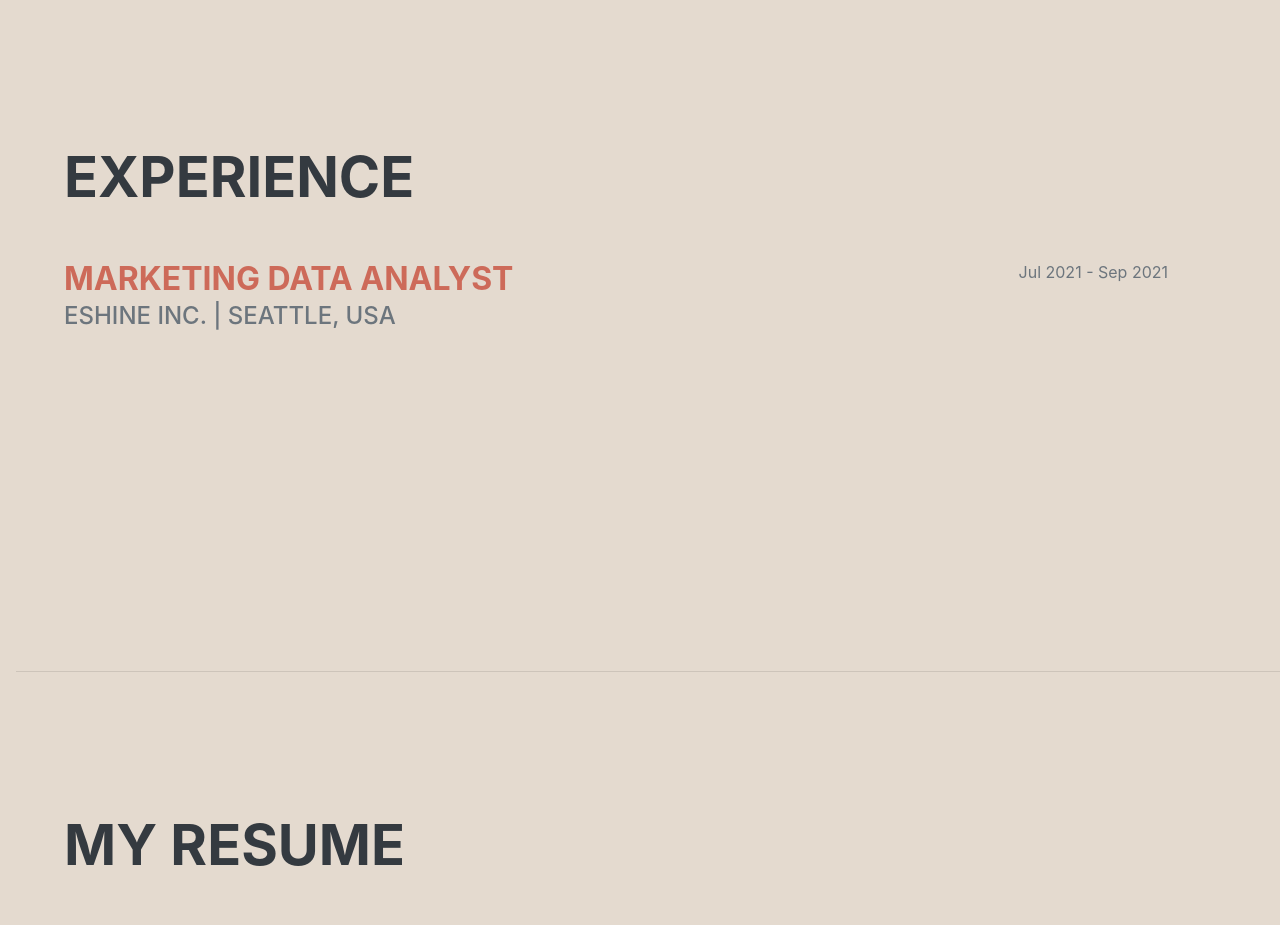
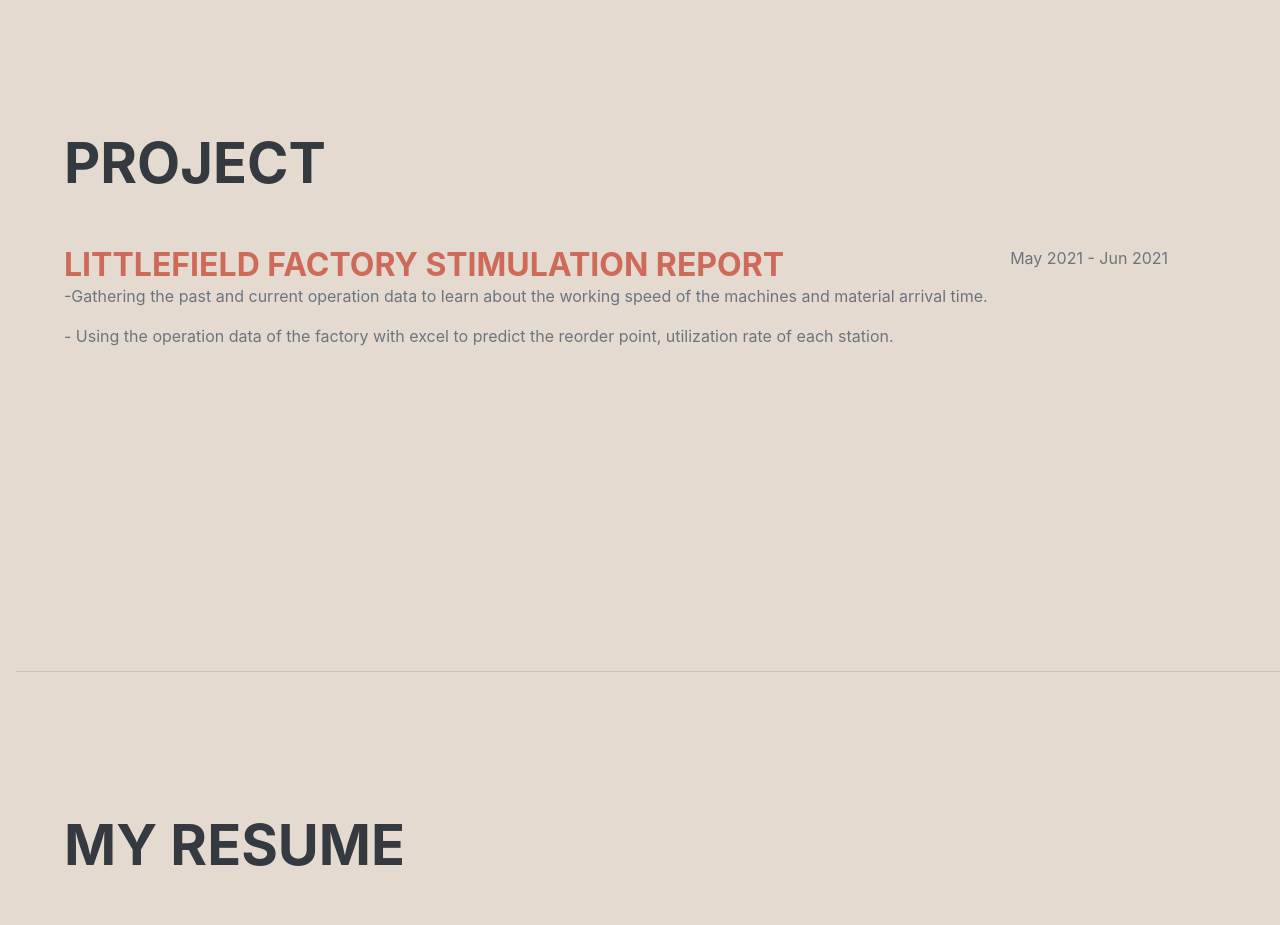
Before and after one commit to gordonuw/gordonwu, a plain HTML site: page index.html in a window 1280 px wide. Shown: the part 4100-5025 px from the top of the page. Drawn offline with nearby package versions, Linux system fonts and the light colour scheme; a web font is replaced by a local one.

Commit message:
Update index.html

```diff
--- a/index.html
+++ b/index.html
@@ -231,15 +231,17 @@ problem during Accounting Verification Certificate Exam
                 </div>
             </section>
             <hr class="m-0" />
-            <section class="resume-section" id="Projec">
+            <section class="resume-section" id="Project">
                 <div class="resume-section-content">
-                    <h2 class="mb-5">Experience</h2>
+                    <h2 class="mb-5">Project</h2>
                     <div class="d-flex flex-column flex-md-row justify-content-between mb-5">
                         <div class="flex-grow-1">
-                            <h3 class="mb-0 text-primary">Marketing Data Analyst</h3>
-                            <div class="subheading mb-3">eShine Inc. | Seattle, USA</div>
+                            <h3 class="mb-0 text-primary">Littlefield Factory Stimulation Report</h3>
+                            <p>-Gathering the past and current operation data to learn about the working speed of the machines and material arrival
+time.</p>
+                            <p>- Using the operation data of the factory with excel to predict the reorder point, utilization rate of each station.</p>
                         </div>
-                        <div class="flex-shrink-0"><span class="">Jul 2021 - Sep 2021</span></div>
+                        <div class="flex-shrink-0"><span class="">May 2021 - Jun 2021</span></div>
                     </div>
             </section>
             <hr class="m-0" />
```
